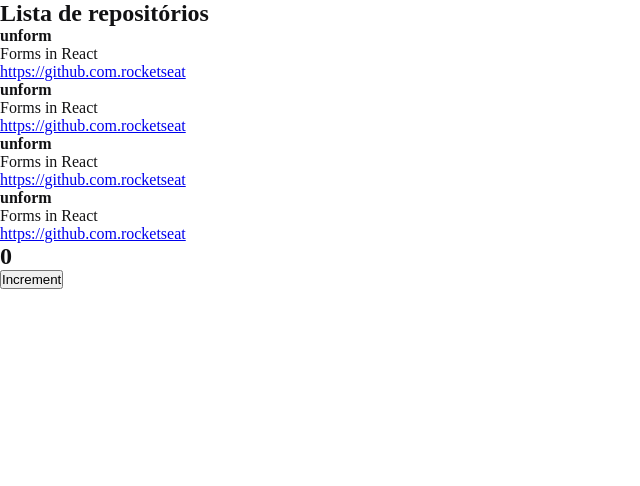
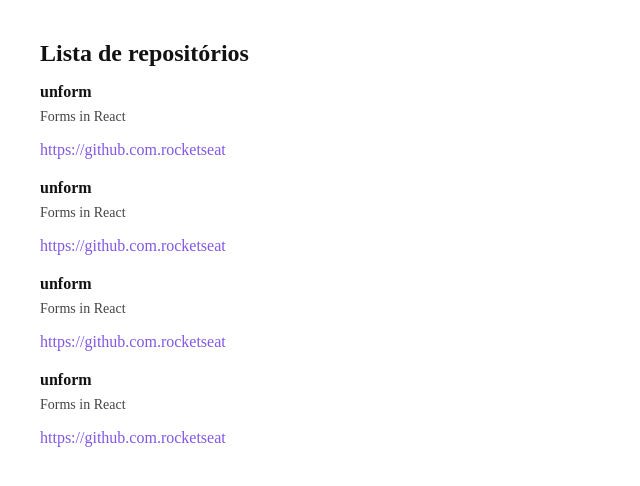
Before and after one commit to Chrystiansantos/fundamentosReactIgnite, a React app: page / in a window 1280 px wide. Shown: the top 486 px of the page, without its empty margins (0-640 px from the left). Built offline with nearby package versions, Linux system fonts and the light colour scheme.

Commit message:
Estilizando listagem

```diff
--- a/src/App.jsx
+++ b/src/App.jsx
@@ -1,12 +1,8 @@
-import { Counter } from './components/Counter';
 import { RepositoryList } from './components/RepositoryList';
 import './styles/global.scss';
 export function App() {
 
   return (
-    <>
-      <RepositoryList></RepositoryList>
-      <Counter></Counter>
-    </>
+    <RepositoryList></RepositoryList>
   );
 }
--- a/src/components/Counter.jsx
+++ /dev/null
@@ -1,18 +0,0 @@
-import React, { useState } from 'react'
-
-export function Counter() {
-  // let counter = 0;
-  const [counter, setCounter] = useState(0)
-
-  function increment() {
-    console.log('increment')
-    setCounter(counter + 1)
-  }
-
-  return (
-    <div>
-      <h2>{counter}</h2>
-      <button type="button" onClick={increment}>Increment</button>
-    </div>
-  )
-}
--- a/src/components/RepositoryList.jsx
+++ b/src/components/RepositoryList.jsx
@@ -1,4 +1,6 @@
 import { RepositoryItem } from "./RepositoryItem";
+
+import '../styles/repositories.scss'
 
 const repository = {
   name: 'unform',
--- /dev/null
+++ b/src/styles/repositories.scss
@@ -0,0 +1,28 @@
+section.repository-list {
+  margin: 40px;
+  h1 {
+    margin-bottom: 16px;
+  }
+  ul {
+    list-style: none;
+
+    li {
+      & + li {
+        margin-top: 20px;
+      }
+
+      p{
+        font-size: 14px;
+        color: #444;
+        margin-top: 8px;
+      }
+
+      a{
+        display: inline-block;
+        margin-top: 16px;
+        text-decoration: none;
+        color: #8257e6;
+      }
+    }
+  }
+}
```
